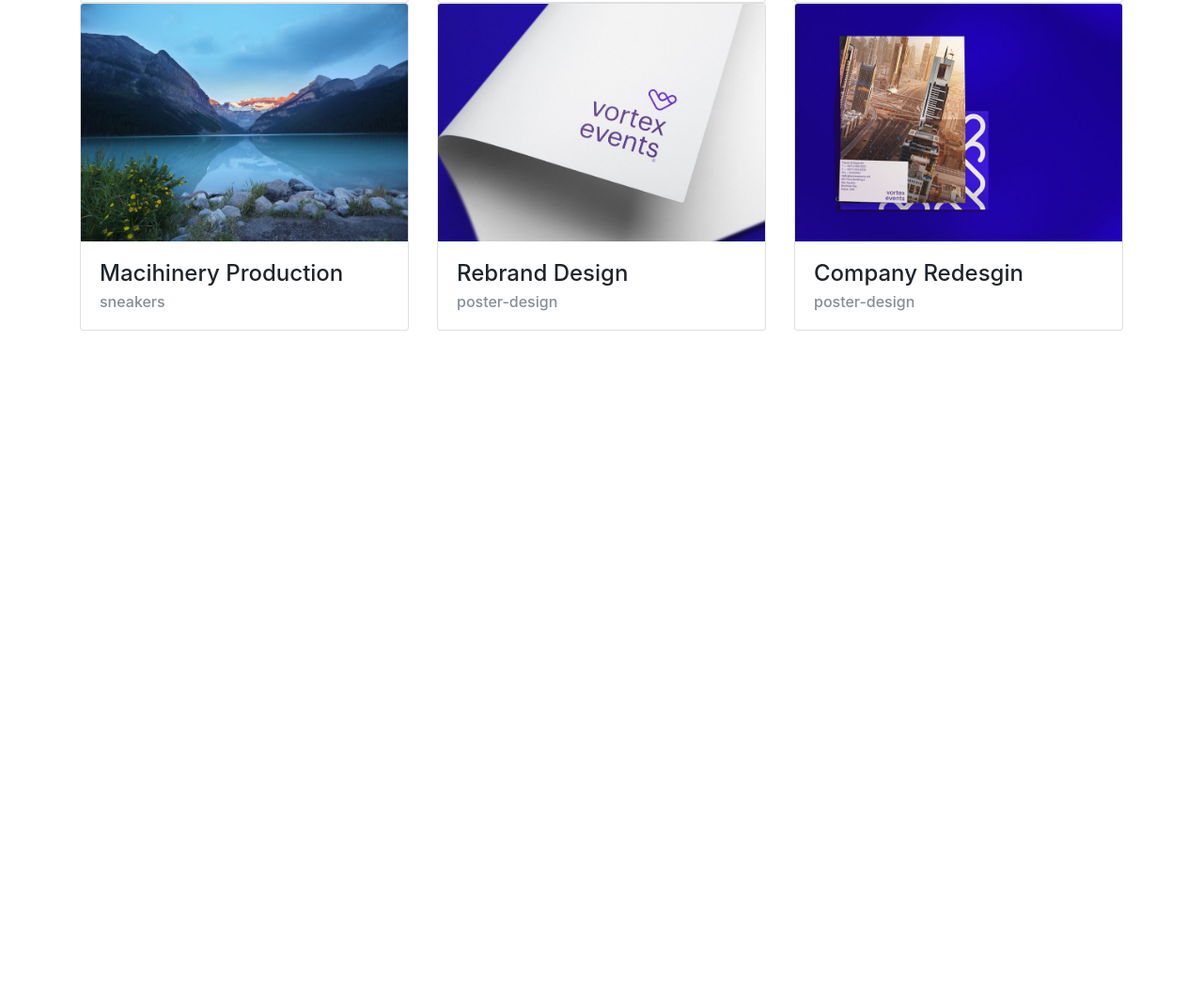
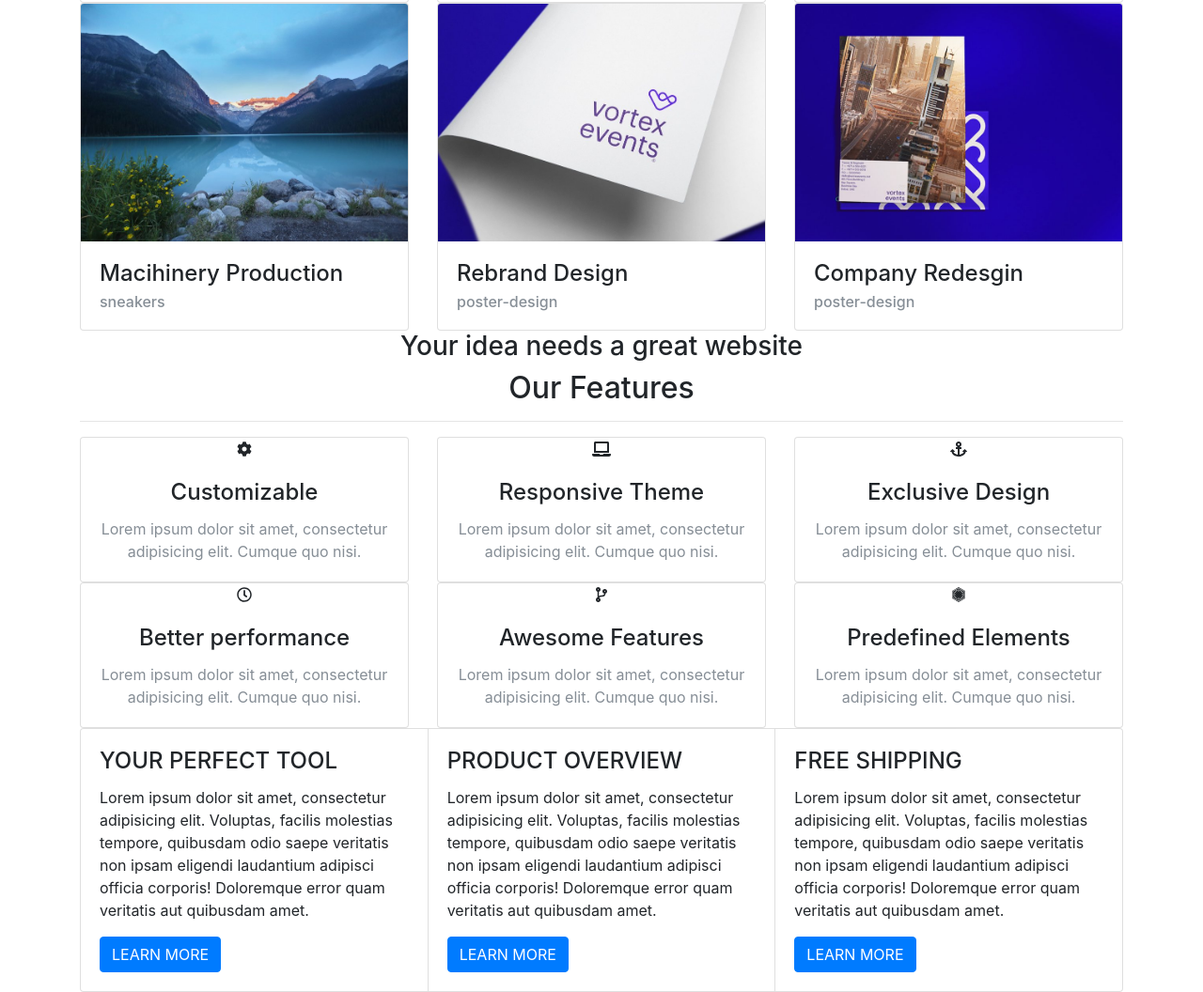
Before and after one commit to BontalaKomboPrince/website-template-pro, a plain HTML site: page index.html in a window 1280 px wide. Shown: the part 1746-2802 px from the top of the page at 94% size. Before the commit the page ends 2098 px from the top, so only its background shows below. Drawn offline with nearby package versions, Linux system fonts and the light colour scheme.

Commit message:
update index

```diff
--- a/index.html
+++ b/index.html
@@ -279,6 +279,86 @@
     </section>
 
 
+    <section class="container feature">
+      <h3 class="text-center">Your idea needs a great website</h3>
+      <h2 class="text-capitalize text-center">Our features</h2>
+      <hr>
+      <div class="card-deck">
+        <div class="card text-center">
+          <div class="card-top"><i class="fas fa-cog"></i></div>
+          <div class="card-body">
+            <h4 class="card-title">Customizable</h4>
+            <p class="card-text text-muted">Lorem ipsum dolor sit amet, consectetur adipisicing elit. Cumque quo nisi.</p>
+          </div>
+        </div>
+        <div class="card text-center">
+          <div class="card-top"><i class="fas fa-laptop"></i></div>
+          <div class="card-body">
+            <h4 class="card-title">Responsive Theme</h4>
+            <p class="card-text text-muted">Lorem ipsum dolor sit amet, consectetur adipisicing elit. Cumque quo nisi.</p>
+          </div>
+        </div>
+        <div class="card text-center">
+          <div class="card-top"><i class="fas fa-anchor"></i></div>
+          <div class="card-body">
+            <h4 class="card-title">Exclusive Design</h4>
+            <p class="card-text text-muted">Lorem ipsum dolor sit amet, consectetur adipisicing elit. Cumque quo nisi.</p>
+          </div>
+        </div>
+      </div>
+      <div class="card-deck">
+        <div class="card text-center">
+          <div class="card-top"><i class="far fa-clock"></i></div>
+          <div class="card-body">
+            <h4 class="card-title">Better performance</h4>
+            <p class="card-text text-muted">Lorem ipsum dolor sit amet, consectetur adipisicing elit. Cumque quo nisi.</p>
+          </div>
+        </div>
+        <div class="card text-center">
+          <div class="card-top"><i class="fas fa-code-branch"></i></div>
+          <div class="card-body">
+            <h4 class="card-title">Awesome Features</h4>
+            <p class="card-text text-muted">Lorem ipsum dolor sit amet, consectetur adipisicing elit. Cumque quo nisi.</p>
+          </div>
+        </div>
+        <div class="card text-center">
+          <div class="card-top"><i class="fab fa-first-order"></i></div>
+          <div class="card-body">
+            <h4 class="card-title">Predefined Elements</h4>
+            <p class="card-text text-muted">Lorem ipsum dolor sit amet, consectetur adipisicing elit. Cumque quo nisi.</p>
+          </div>
+        </div>
+      </div>
+
+    </section>
+
+    <section class="container overview">
+      <div class="card-group">
+        <div class="card">
+          <div class="card-body">
+            <h4 class="card-title text-uppercase">Your perfect tool</h4>
+            <p class="card-text">Lorem ipsum dolor sit amet, consectetur adipisicing elit. Voluptas, facilis molestias tempore, quibusdam odio saepe veritatis non ipsam eligendi laudantium adipisci officia corporis! Doloremque error quam veritatis aut quibusdam amet.</p>
+            <a href="#" class="btn btn-primary text-uppercase">Learn more</a>
+          </div>
+        </div>
+        <div class="card">
+          <div class="card-body">
+            <h4 class="card-title text-uppercase">Product Overview</h4>
+            <p class="card-text">Lorem ipsum dolor sit amet, consectetur adipisicing elit. Voluptas, facilis molestias tempore, quibusdam odio saepe veritatis non ipsam eligendi laudantium adipisci officia corporis! Doloremque error quam veritatis aut quibusdam amet.</p>
+            <a href="#" class="btn btn-primary text-uppercase">Learn more</a>
+          </div>
+        </div>
+        <div class="card">
+          <div class="card-body">
+            <h4 class="card-title text-uppercase">Free shipping</h4>
+            <p class="card-text">Lorem ipsum dolor sit amet, consectetur adipisicing elit. Voluptas, facilis molestias tempore, quibusdam odio saepe veritatis non ipsam eligendi laudantium adipisci officia corporis! Doloremque error quam veritatis aut quibusdam amet.</p>
+            <a href="#" class="btn btn-primary text-uppercase">Learn more</a>
+          </div>
+        </div>
+      </div>
+    </section>
+
+
 
 
     <!-- Optional JavaScript -->
```
